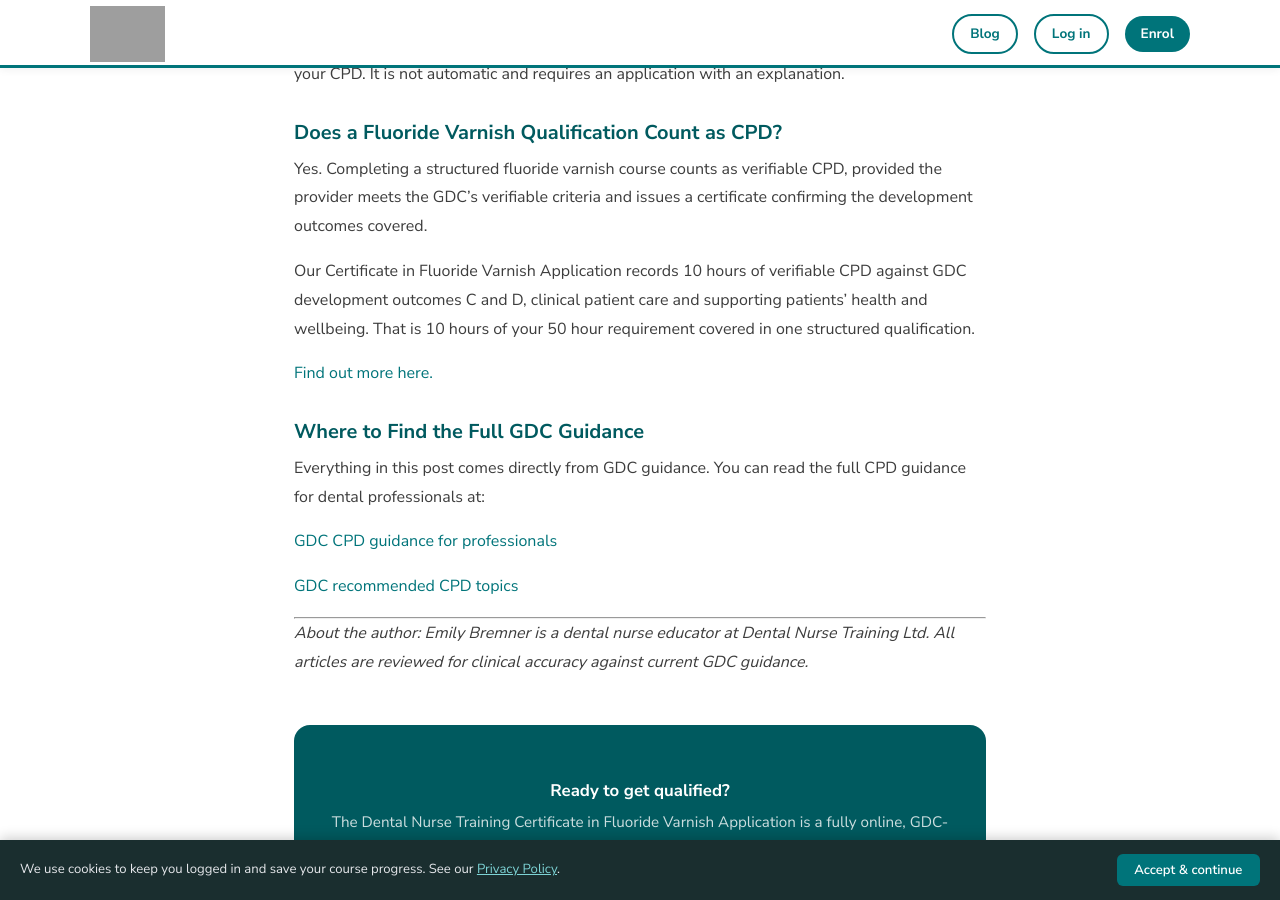
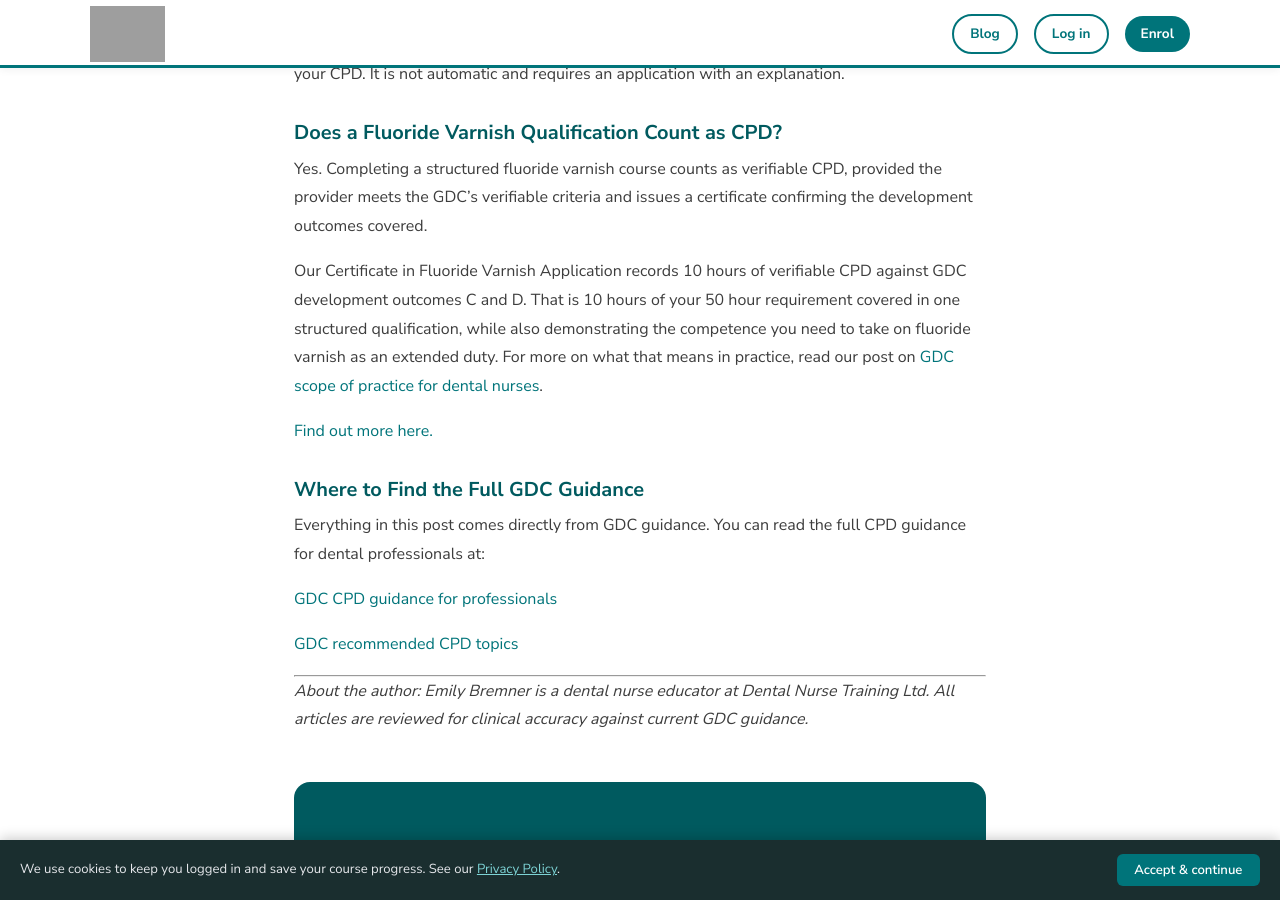
Before and after one commit to dentalnurse/Fluoride, a Jekyll site: the page built from _posts/2026-09-01-cpd-requirements-for-dental-nurses.md, in a window 1280 px wide and 900 px high, scrolled down 3471 px. Built offline with Jekyll 4.4.1, drawn with Linux system fonts in a browser that asks for light colours; grey boxes are pictures that could not be loaded.

Commit message:
Update 2026-09-01-cpd-requirements-for-dental-nurses.md

```diff
--- a/_posts/2026-09-01-cpd-requirements-for-dental-nurses.md
+++ b/_posts/2026-09-01-cpd-requirements-for-dental-nurses.md
@@ -170,10 +170,12 @@ criteria and issues a certificate confirming the development
 outcomes covered.
 
 Our Certificate in Fluoride Varnish Application records 10 hours
-of verifiable CPD against GDC development outcomes C and D,
-clinical patient care and supporting patients' health and
-wellbeing. That is 10 hours of your 50 hour requirement covered
-in one structured qualification.
+of verifiable CPD against GDC development outcomes C and D. That
+is 10 hours of your 50 hour requirement covered in one structured
+qualification, while also demonstrating the competence you need
+to take on fluoride varnish as an extended duty. For more on what
+that means in practice, read our post on [GDC scope of practice
+for dental nurses](https://dentalnurse.github.io/Fluoride/blog/can-dental-nurses-apply-fluoride-varnish-gdc-scope-of-practice-2025/).
 
 [Find out more here.](https://dentalnurse.github.io/Fluoride/enrol.html)
 
```
